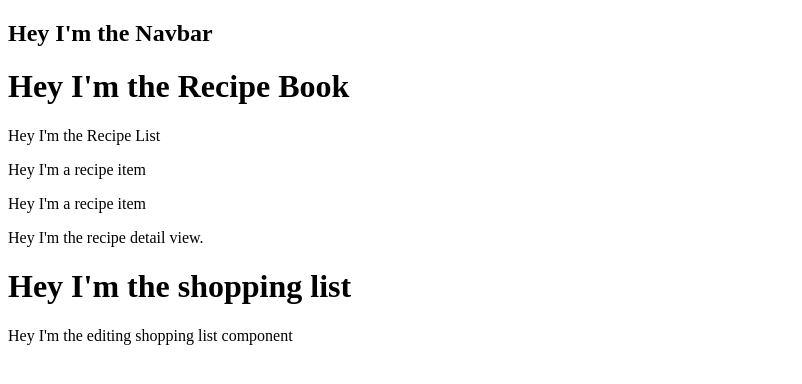
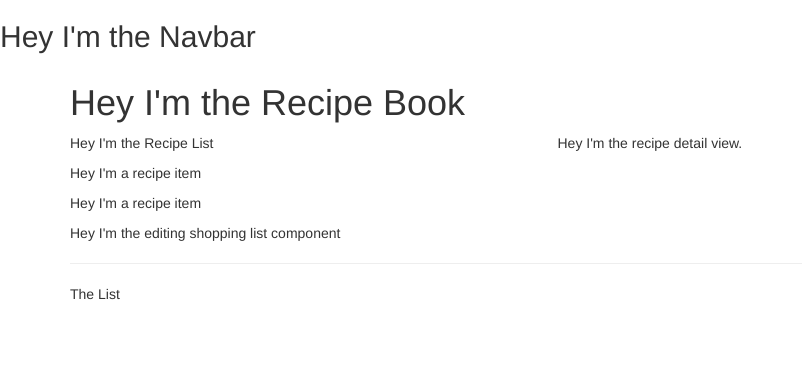
Before and after one commit to pedrolopezbiedma/Courses_Angular9, an Angular app in the folder recipe-book/: page / in a window 1280 px wide. Shown: the top 384 px of the page, without its empty margins (0-802 px from the left). Built offline with nearby package versions, Linux system fonts and the light colour scheme.

Commit message:
Creating initial structure of the app

```diff
--- a/recipe-book/angular.json
+++ b/recipe-book/angular.json
@@ -24,6 +24,7 @@
               "src/assets"
             ],
             "styles": [
+              "node_modules/bootstrap/dist/css/bootstrap.min.css",
               "src/styles.css"
             ],
             "scripts": []
@@ -88,7 +89,6 @@
               "src/assets"
             ],
             "styles": [
-              "node_modules/bootstrap/dist/css/bootstrap.min.css",
               "src/styles.css"
             ],
             "scripts": []
--- a/recipe-book/src/app/app.component.html
+++ b/recipe-book/src/app/app.component.html
@@ -1,4 +1,10 @@
 <app-navbar></app-navbar>
 
-<app-recipe-book></app-recipe-book>
-<app-shopping-list></app-shopping-list>
+<div class="container">
+    <div class="row">
+        <div class="col-md-12">
+            <app-recipe-book></app-recipe-book>
+            <app-shopping-list></app-shopping-list>
+        </div>
+    </div>
+</div>
--- a/recipe-book/src/app/recipe-book/recipe-book.component.html
+++ b/recipe-book/src/app/recipe-book/recipe-book.component.html
@@ -1,8 +1,10 @@
 <h1>Hey I'm the Recipe Book</h1>
 
-<div class="container">
-    <div class="row">
-        <div class="col-md-6"><app-recipe-list></app-recipe-list></div>
-        <div class="col-md-6"><span class="pull-right"><app-recipe-detail></app-recipe-detail></span></div>
+<div class="row">
+    <div class="col-md-5">
+        <app-recipe-list></app-recipe-list>
+    </div>
+    <div class="col-md-7">
+        <app-recipe-detail></app-recipe-detail>
     </div>
 </div>
--- a/recipe-book/src/app/shopping-list/shopping-list.component.html
+++ b/recipe-book/src/app/shopping-list/shopping-list.component.html
@@ -1,3 +1,7 @@
-<h1>Hey I'm the shopping list</h1>
-
-<app-shopping-edit></app-shopping-edit>
+<div class="row">
+    <div class="col-xs-10">
+        <app-shopping-edit></app-shopping-edit>
+        <hr>
+        <p>The List</p>
+    </div>
+</div>
```
